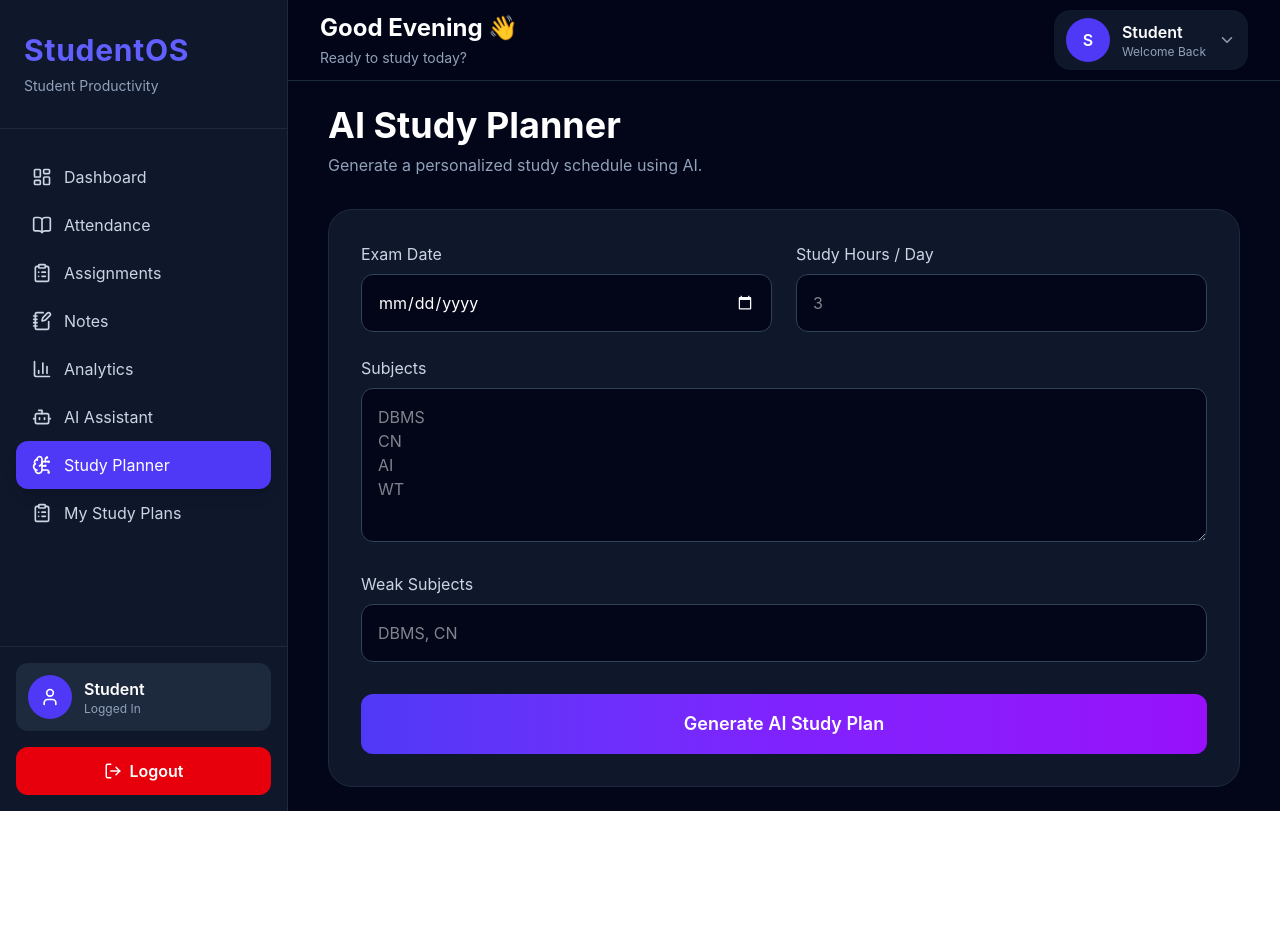
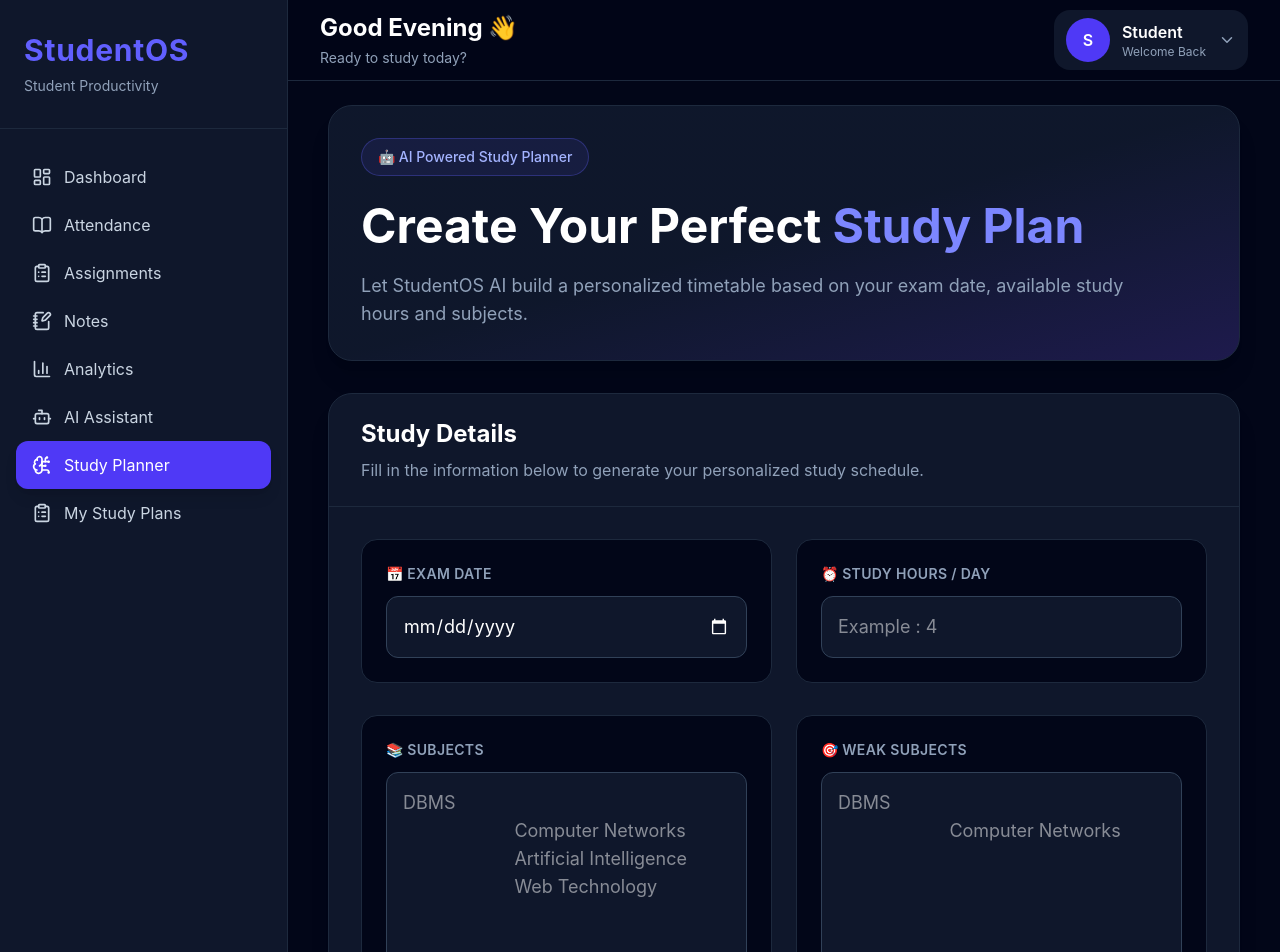
Before and after one commit to Vaidik1199/studentos, a React app in the folder frontend/: page /study-planner in a window 1280 px wide. Shown: the top 952 px of the page. Before the commit the page ends 811 px from the top, so only its background shows below. Built offline with nearby package versions, Linux system fonts and the light colour scheme; no server answers; the HTML template or start-up script is replaced by a standard one.

Commit message:
upgraded studyplanner webpage

```diff
--- a/frontend/src/pages/StudyPlanner/StudyPlanner.jsx
+++ b/frontend/src/pages/StudyPlanner/StudyPlanner.jsx
@@ -77,85 +77,195 @@ function StudyPlanner() {
   return (
     <DashboardLayout>
       <PageTransition>
-        <div className="mx-auto max-w-6xl space-y-8">
-          <div>
-            <h1 className="text-4xl font-bold text-white">AI Study Planner</h1>
+        <div className="mx-auto max-w-7xl space-y-6 px-4 sm:space-y-8 sm:px-0">
+          {/* Header */}
 
-            <p className="mt-2 text-slate-400">
-              Generate a personalized study schedule using AI.
+          <div className="rounded-2xl border border-slate-800 bg-gradient-to-br from-slate-900 via-slate-900 to-indigo-950 p-6 shadow-xl sm:rounded-3xl sm:p-8">
+            <div className="inline-flex items-center rounded-full border border-indigo-500/30 bg-indigo-500/10 px-4 py-2 text-sm font-medium text-indigo-300">
+              🤖 AI Powered Study Planner
+            </div>
+
+            <h1 className="mt-5 text-3xl font-bold leading-tight text-white sm:text-4xl md:text-5xl">
+              Create Your Perfect
+              <span className="text-indigo-400"> Study Plan</span>
+            </h1>
+
+            <p className="mt-4 max-w-3xl text-base leading-7 text-slate-400 sm:text-lg">
+              Let StudentOS AI build a personalized timetable based on your exam
+              date, available study hours and subjects.
             </p>
           </div>
 
-          <div className="rounded-3xl border border-slate-800 bg-slate-900 p-8">
-            <div className="grid gap-6 md:grid-cols-2">
-              <div>
-                <label className="mb-2 block text-slate-300">Exam Date</label>
+          {/* Planner Form */}
+
+          <div className="rounded-2xl border border-slate-800 bg-slate-900 shadow-xl sm:rounded-3xl">
+            <div className="border-b border-slate-800 px-8 py-6">
+              <h2 className="text-2xl font-bold text-white">Study Details</h2>
+
+              <p className="mt-2 text-slate-400">
+                Fill in the information below to generate your personalized
+                study schedule.
+              </p>
+            </div>
+
+            <div className="space-y-6 p-5 sm:space-y-8 sm:p-8">
+              {/* Date + Hours */}
+
+              <div className="grid gap-6 lg:grid-cols-2">
+                <div className="rounded-2xl border border-slate-800 bg-slate-950 p-6">
+                  <label className="mb-3 block text-sm font-semibold uppercase tracking-wide text-slate-400">
+                    📅 Exam Date
+                  </label>
 
                   <input
                     type="date"
                     value={examDate}
                     onChange={(e) => setExamDate(e.target.value)}
-                  className="w-full rounded-xl border border-slate-700 bg-slate-950 p-4 text-white [color-scheme:dark]"
+                    className="w-full rounded-xl border border-slate-700 bg-slate-900 p-3 text-base sm:p-4 sm:text-lg  text-lg text-white outline-none transition focus:border-indigo-500 [color-scheme:dark]"
                   />
                 </div>
 
-              <div>
-                <label className="mb-2 block text-slate-300">
-                  Study Hours / Day
+                <div className="rounded-2xl border border-slate-800 bg-slate-950 p-6">
+                  <label className="mb-3 block text-sm font-semibold uppercase tracking-wide text-slate-400">
+                    ⏰ Study Hours / Day
                   </label>
 
                   <input
                     type="number"
-                  placeholder="3"
+                    placeholder="Example : 4"
                     value={studyHours}
                     onChange={(e) => setStudyHours(e.target.value)}
-                  className="w-full rounded-xl border border-slate-700 bg-slate-950 p-4 text-white"
+                    className="w-full rounded-xl border border-slate-700 bg-slate-900 p-3 text-base sm:p-4 sm:text-lg text-lg text-white outline-none transition focus:border-indigo-500"
                   />
                 </div>
               </div>
 
-            <div className="mt-6">
-              <label className="mb-2 block text-slate-300">Subjects</label>
+              {/* Subjects */}
+
+              <div className="grid gap-6 lg:grid-cols-2">
+                <div className="rounded-2xl border border-slate-800 bg-slate-950 p-6">
+                  <label className="mb-3 block text-sm font-semibold uppercase tracking-wide text-slate-400">
+                    📚 Subjects
+                  </label>
 
                   <textarea
-                rows={5}
+                    rows={7}
                     value={subjects}
                     onChange={(e) => setSubjects(e.target.value)}
                     placeholder={`DBMS
-CN
-AI
-WT`}
-                className="w-full rounded-xl border border-slate-700 bg-slate-950 p-4 text-white"
+                      Computer Networks
+                      Artificial Intelligence
+                      Web Technology`
+                    }
+                    className="w-full resize-none rounded-xl border border-slate-700 bg-slate-900  p-3 text-base sm:p-4 sm:text-lg  text-white outline-none transition focus:border-indigo-500"
                   />
+
+                  <p className="mt-3 text-sm text-slate-500">
+                    Enter one subject per line.
+                  </p>
                 </div>
 
-            <div className="mt-6">
-              <label className="mb-2 block text-slate-300">Weak Subjects</label>
+                <div className="rounded-2xl border border-slate-800 bg-slate-950 p-6">
+                  <label className="mb-3 block text-sm font-semibold uppercase tracking-wide text-slate-400">
+                    🎯 Weak Subjects
+                  </label>
 
-              <input
+                  <textarea
+                    rows={7}
                     value={weakSubjects}
                     onChange={(e) => setWeakSubjects(e.target.value)}
-                placeholder="DBMS, CN"
-                className="w-full rounded-xl border border-slate-700 bg-slate-950 p-4 text-white"
+                    placeholder={`DBMS
+                      Computer Networks`
+                    }
+                    className="w-full resize-none rounded-xl border border-slate-700 bg-slate-900  p-3 text-base sm:p-4 sm:text-lg text-white outline-none transition focus:border-indigo-500"
                   />
+
+                  <p className="mt-3 text-sm text-slate-500">
+                    StudentOS AI will allocate extra study time for these
+                    subjects.
+                  </p>
                 </div>
+              </div>
+
+              {/* Generate Button */}
 
               <button
                 onClick={handleGenerate}
                 disabled={loading}
-              className="mt-8 w-full rounded-xl bg-gradient-to-r from-indigo-600 via-violet-600 to-purple-600 py-4 text-lg font-semibold text-white transition hover:scale-[1.01] disabled:cursor-not-allowed disabled:opacity-60"
+                className="group w-full rounded-xl py-4 text-base font-semibold sm:rounded-2xl sm:py-5 sm:text-lg bg-gradient-to-r from-indigo-600 via-violet-600 to-purple-600 shadow-xl transition-all duration-300 hover:-translate-y-1 hover:shadow-indigo-600/40 disabled:cursor-not-allowed disabled:opacity-60"
               >
-              {loading ? "Generating Study Plan..." : "Generate AI Study Plan"}
+                {loading
+                  ? "🤖 Generating Your Study Plan..."
+                  : "✨ Generate AI Study Plan"}
               </button>
+            </div>
           </div>
 
           {plan && (
-            <div className="rounded-3xl border border-slate-800 bg-slate-900 p-8">
-              <h2 className="mb-6 text-2xl font-bold text-white">
-                📚 Your AI Study Plan
+            <div className="rounded-3xl border border-slate-800 bg-slate-900 shadow-xl">
+              {/* Header */}
+
+              <div className="flex flex-col gap-5 border-b border-slate-800 p-5 sm:p-8 lg:flex-row lg:items-center lg:justify-between">
+                <div>
+                  <div className="inline-flex items-center rounded-full border border-emerald-500/30 bg-emerald-500/10 px-4 py-2 text-sm font-medium text-emerald-300">
+                    ✅ AI Generated Successfully
+                  </div>
+
+                  <h2 className="mt-4 text-3xl font-bold text-white">
+                    Your Personalized Study Plan
                   </h2>
 
-              <div className="prose prose-invert max-w-none prose-headings:text-white prose-p:text-slate-300 prose-li:text-slate-300 prose-strong:text-indigo-300">
+                  <p className="mt-2 text-slate-400">
+                    Review the schedule below and save it for future access.
+                  </p>
+                </div>
+
+                <div className="flex w-full flex-col gap-3 sm:w-auto sm:flex-row">
+                  <button
+                    onClick={handleSave}
+                    disabled={loading}
+                    className="rounded-xl bg-emerald-600 px-6 py-3 font-semibold text-white transition hover:bg-emerald-700 disabled:opacity-60"
+                  >
+                    💾 Save Plan
+                  </button>
+
+                  <button
+                    onClick={handleGenerate}
+                    disabled={loading}
+                    className="rounded-xl bg-indigo-600 px-6 py-3 font-semibold text-white transition hover:bg-indigo-700 disabled:opacity-60"
+                  >
+                    🔄 Regenerate
+                  </button>
+                </div>
+              </div>
+
+              {/* Markdown */}
+
+              <div className="p-8">
+                <div className="rounded-2xl border border-slate-800 bg-slate-950 p-5 sm:p-8 overflow-x-auto">
+                  <div
+                    className="
+                    prose-sm
+                    sm:prose
+                    lg:prose-lg
+                    prose-invert
+                    max-w-none
+
+                    prose-headings:text-white
+                    prose-headings:font-bold
+
+                    prose-p:text-slate-300
+                    prose-p:leading-8
+
+                    prose-li:text-slate-300
+                    prose-li:leading-8
+
+                    prose-strong:text-indigo-300
+                    prose-code:text-emerald-300
+                    prose-pre:bg-slate-900
+                    prose-blockquote:border-indigo-500
+                    "
+                  >
                     <ReactMarkdown
                       remarkPlugins={[remarkGfm]}
                       rehypePlugins={[rehypeHighlight]}
@@ -163,23 +273,7 @@ WT`}
                       {plan}
                     </ReactMarkdown>
                   </div>
-
-              <div className="mt-8 flex flex-wrap gap-4">
-                <button
-                  onClick={handleSave}
-                  disabled={loading}
-                  className="rounded-xl bg-emerald-600 px-6 py-3 font-semibold text-white transition hover:bg-emerald-700 disabled:cursor-not-allowed disabled:opacity-60"
-                >
-                  💾 Save Plan
-                </button>
-
-                <button
-                  onClick={handleGenerate}
-                  disabled={loading}
-                  className="rounded-xl bg-indigo-600 px-6 py-3 font-semibold text-white transition hover:bg-indigo-700 disabled:cursor-not-allowed disabled:opacity-60"
-                >
-                  🔄 Regenerate
-                </button>
+                </div>
               </div>
             </div>
           )}
```
Also changed, not shown: frontend/src/components/dashboard/StudyHeatMap.jsx (deleted, +0 -103 lines). Lines whose indentation alone changed are shown as unchanged.
